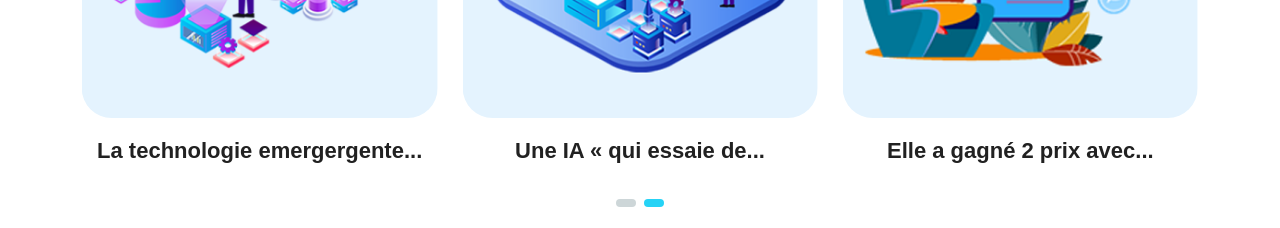
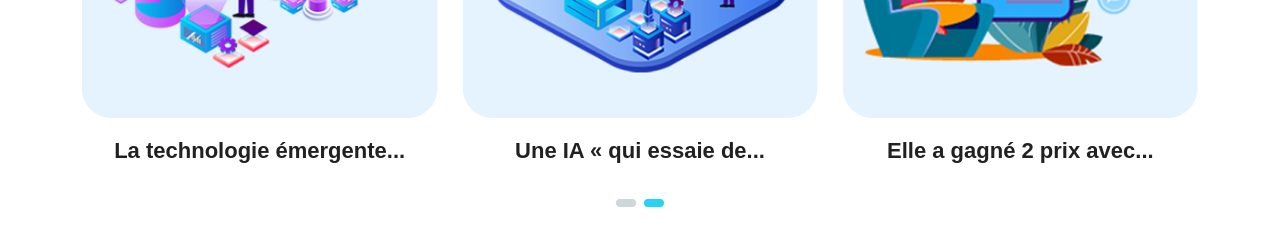
Before and after one commit to codascii/raiv-webcup-2023, a Next.js app: page /onirix in a window 1280 px wide. Shown: the part 5220-5448 px from the top of the page. Built offline with nearby package versions, Linux system fonts and the light colour scheme.

Commit message:
Code review

```diff
--- a/components/HomeThree/CaseStudies.js
+++ b/components/HomeThree/CaseStudies.js
@@ -81,7 +81,7 @@ const CaseStudies = () => {
 
 								<h3>
 									<Link href="/case-studies-details?case=IA&img=case2">
-										La technologie emergergente...
+										La technologie émergente...
 									</Link>
 								</h3>
 							</div>
--- a/pages/case-studies-details.js
+++ b/pages/case-studies-details.js
@@ -35,7 +35,7 @@ const caseStudiesDetailData = [
 	{
 		key: "IA",
 		image: "image-ai1",
-		title: "L'intelligence artificielle",
+		title: "La technologie émergente",
 		subtitle: "",
 		content: [
 			"La technologie émergente de l'intelligence artificielle, ou IA, croise plusieurs techniques simulant les processus cognitifs humains. Existant depuis les années 60, la recherche s'est développée récemment au point de multiplier les applications: voitures autonomes, diagnostics médicaux, assistants personnels, finance algorithmique, robots industriels, jeux vidéo... L'explosion de la puissance de calcul des machines a fait basculer l'IA, dans les années 2010, d'un classique de science-fiction à une réalité de plus en plus proche, devenue enjeu scientifique majeur. Deep-learning, algorithmes de réseaux néronaux ou encore ordinateurs quantiques: autant d'espoirs pour les transhumanistes, autant de craintes pour de nombreuses personnalités du monde high-tech -dont Stephen Hawking, Bill Gates ou Elon Musk- qui pointent les risques éthiques d'une IA rendue trop autonome ou consciente, et le fragile équilibre bénéfices-risques sur l'emploi.",
```
